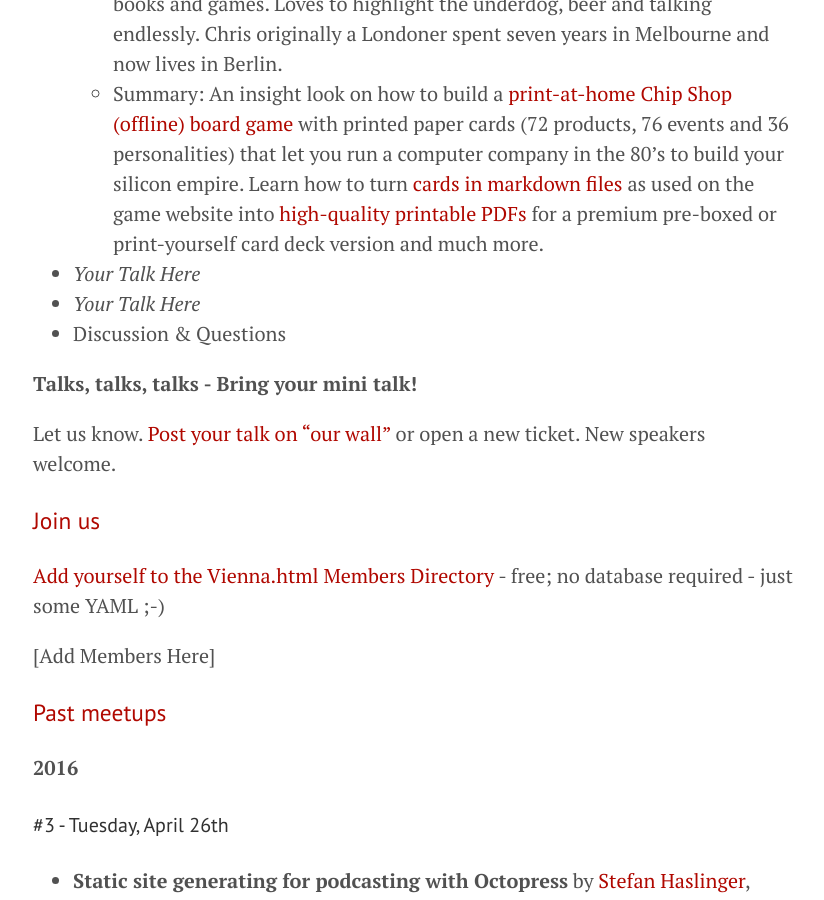
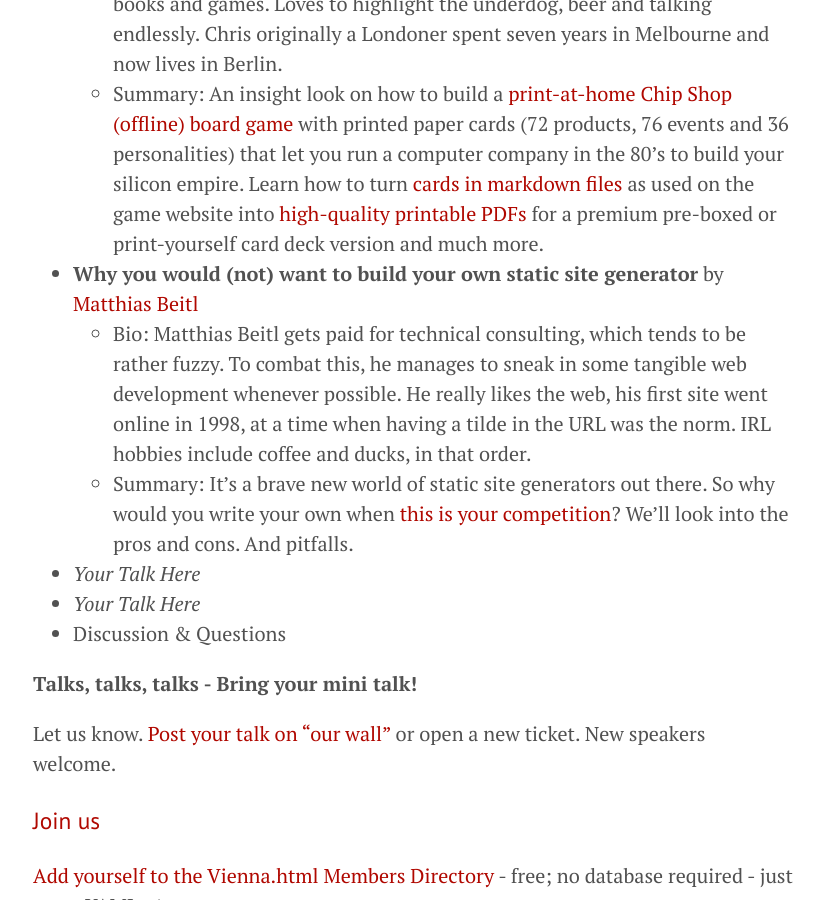
Before and after one commit to goodbyeaustria/archive, a Jekyll site: the page built from index.md, in a window 1280 px wide and 900 px high, scrolled down 2334 px. Shown: the whole window, without its empty margins (227-1051 px from the left). Built offline with Jekyll 4.4.1, drawn with Linux system fonts in a browser that asks for light colours.

Commit message:
add talk by Matthias Beitl

```diff
--- a/index.md
+++ b/index.md
@@ -42,6 +42,9 @@
 Loves to highlight the underdog, beer and talking endlessly.
 Chris originally a Londoner spent seven years in Melbourne and now lives in Berlin.
   - Summary: An insight look on how to build a [print-at-home Chip Shop (offline) board game](http://www.chrischinchilla.com/print-at-home-chip-shop-released) with printed paper cards (72 products, 76 events and 36 personalities) that let you run a computer company in the 80's to build your silicon empire. Learn how to turn [cards in markdown files](https://github.com/GregariousMammal/Chip-Shop) as used on the game website into [high-quality printable PDFs](http://www.chrischinchilla.com/creating-a-game-with-markdown-pandoc-latex-and-pdfjam) for a premium pre-boxed or print-yourself card deck version and much more.
+- **Why you would (not) want to build your own static site generator** by [Matthias Beitl](http://cssence.com)
+  - Bio: Matthias Beitl gets paid for technical consulting, which tends to be rather fuzzy. To combat this, he manages to sneak in some tangible web development whenever possible. He really likes the web, his first site went online in 1998, at a time when having a tilde in the URL was the norm. IRL hobbies include coffee and ducks, in that order.
+  - Summary: It's a brave new world of static site generators out there. So why would you write your own when [this is your competition](http://www.staticgen.com)? We'll look into the pros and cons. And pitfalls.
 - _Your Talk Here_
 - _Your Talk Here_
 - Discussion & Questions
```
